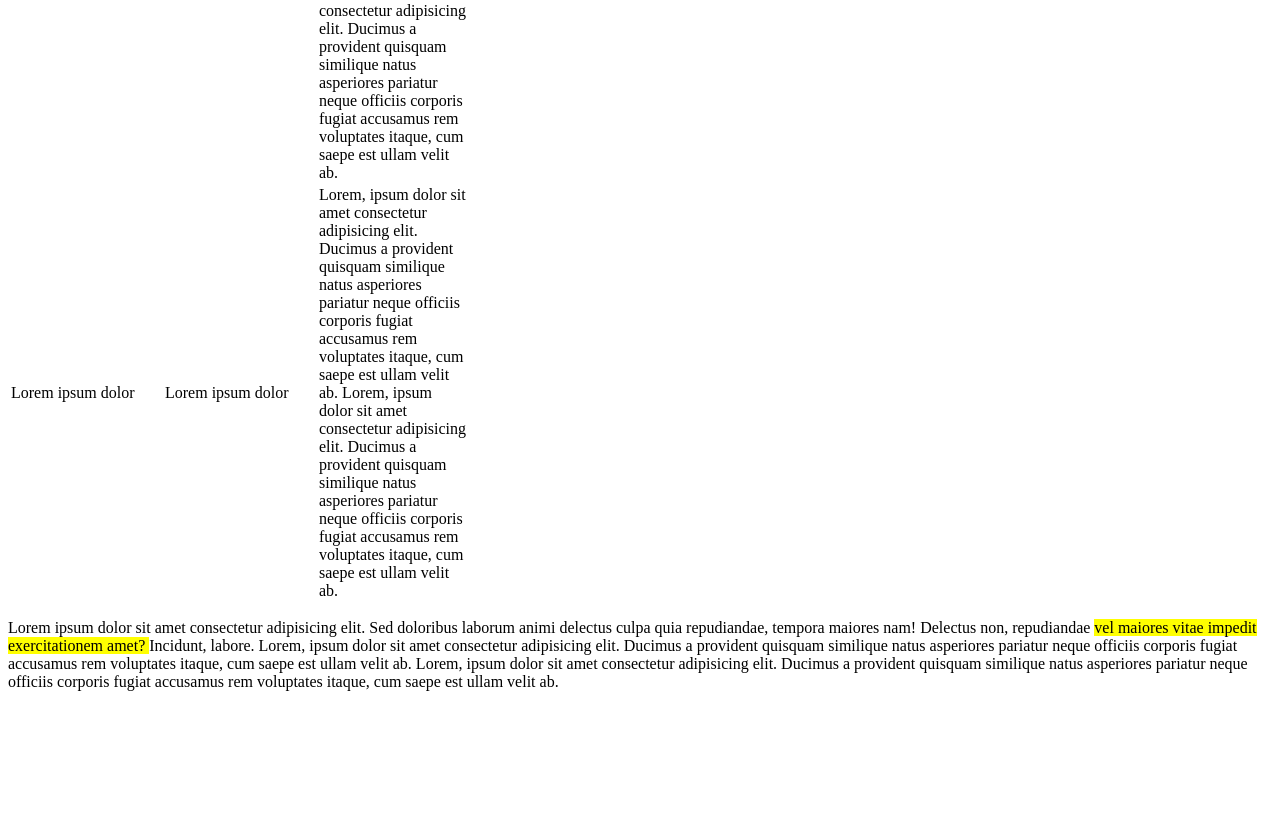
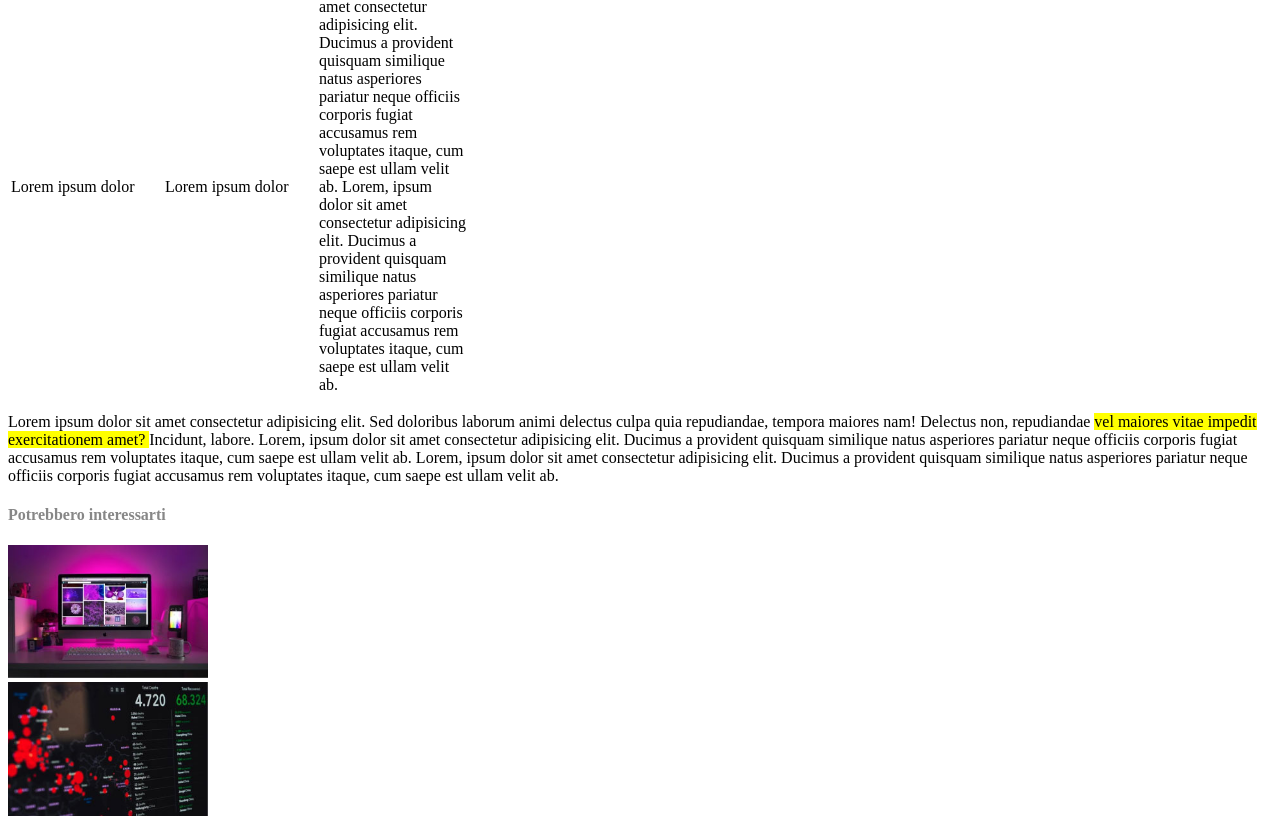
Before and after one commit to martinaapalazzi/html-css-booleaner, a plain HTML site: page index.html in a window 1280 px wide. Shown: the part 1458-2286 px from the top of the page. Before the commit the page ends 2165 px from the top, so only its background shows below. Drawn offline with Linux system fonts and the light colour scheme.

Commit message:
Aggiunta immagini

```diff
--- a/index.html
+++ b/index.html
@@ -109,6 +109,10 @@
 
 
     </main>
-
+    <footer>
+        <h4> Potrebbero interessarti </h4>
+        <div> <img src="img/monitor.jpg" alt=""></div>
+        <div> <img src="img/graph.jpg" alt=""></div>
+    </footer>
 </body>
 </html>
--- a/style.css
+++ b/style.css
@@ -25,9 +25,18 @@ header {
 
 .secondariga {
     background-color: rgb(174, 220, 236);
+    width: 300px;
 }
 
 td {
     width: 150px;
     height: 100px;
 }
+
+h4 {
+    color: rgb(135, 135, 135);
+}
+
+img {
+    width: 200px;
+}
```
Also changed, not shown: 1 other file.
